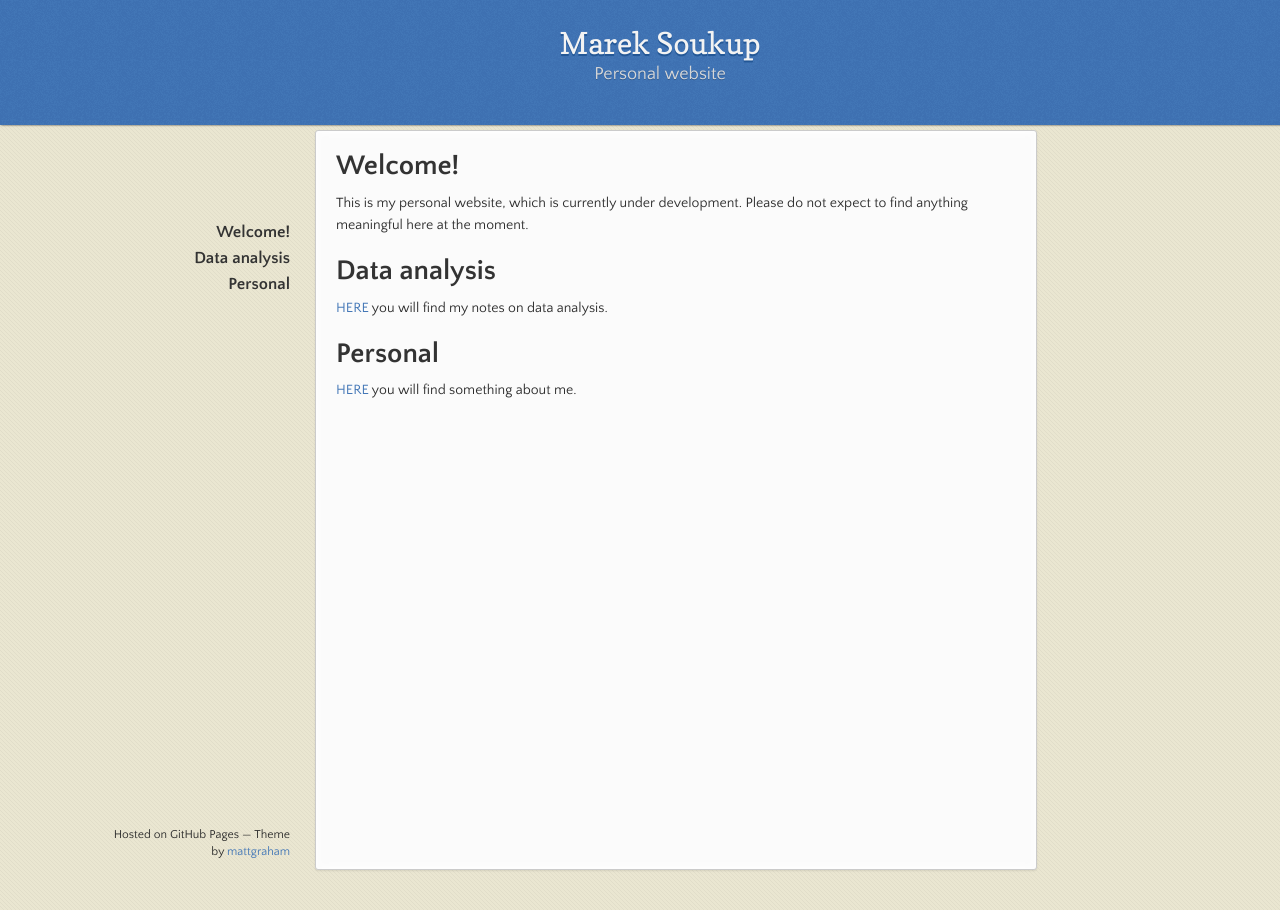
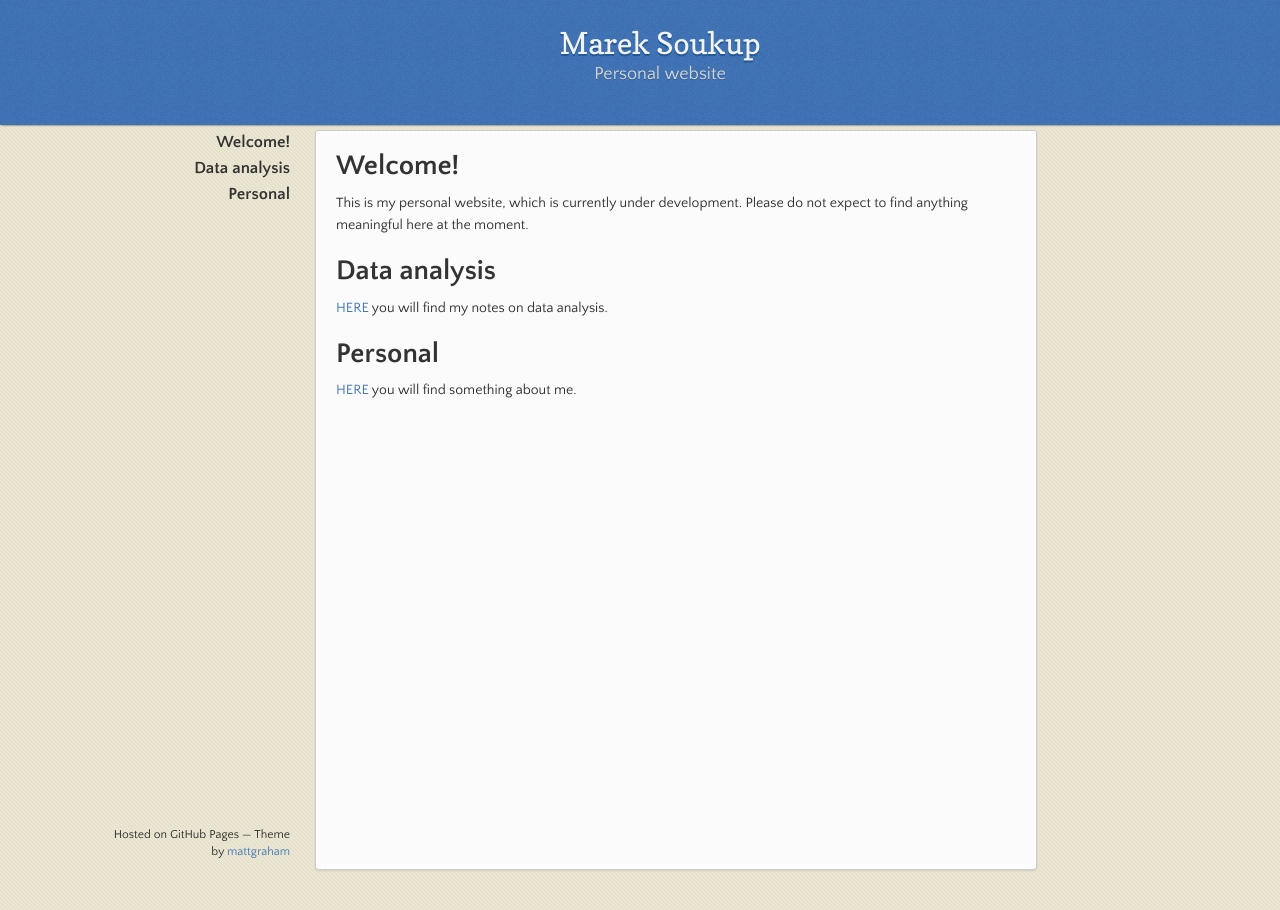
Before and after one commit to soukupmarek-edin/soukupmarek-edin.github.io, a Jekyll site: the page built from index.md, in a window 1280 px wide. Built offline with Jekyll 4.4.1, drawn with Linux system fonts in a browser that asks for light colours; Markdown is read by kramdown in place of the engine named in the settings; our own code applies the rules of GitHub Pages for plain Markdown files.

Commit message:
Update jekyll-theme-leap-day.scss

```diff
--- a/_sass/jekyll-theme-leap-day.scss
+++ b/_sass/jekyll-theme-leap-day.scss
@@ -289,7 +289,7 @@ small {
 nav {
   width: 230px;
   position: fixed;
-  top: 220px;
+  top: 130px;
   left:50%;
   margin-left:-580px;
   text-align: right;
```
